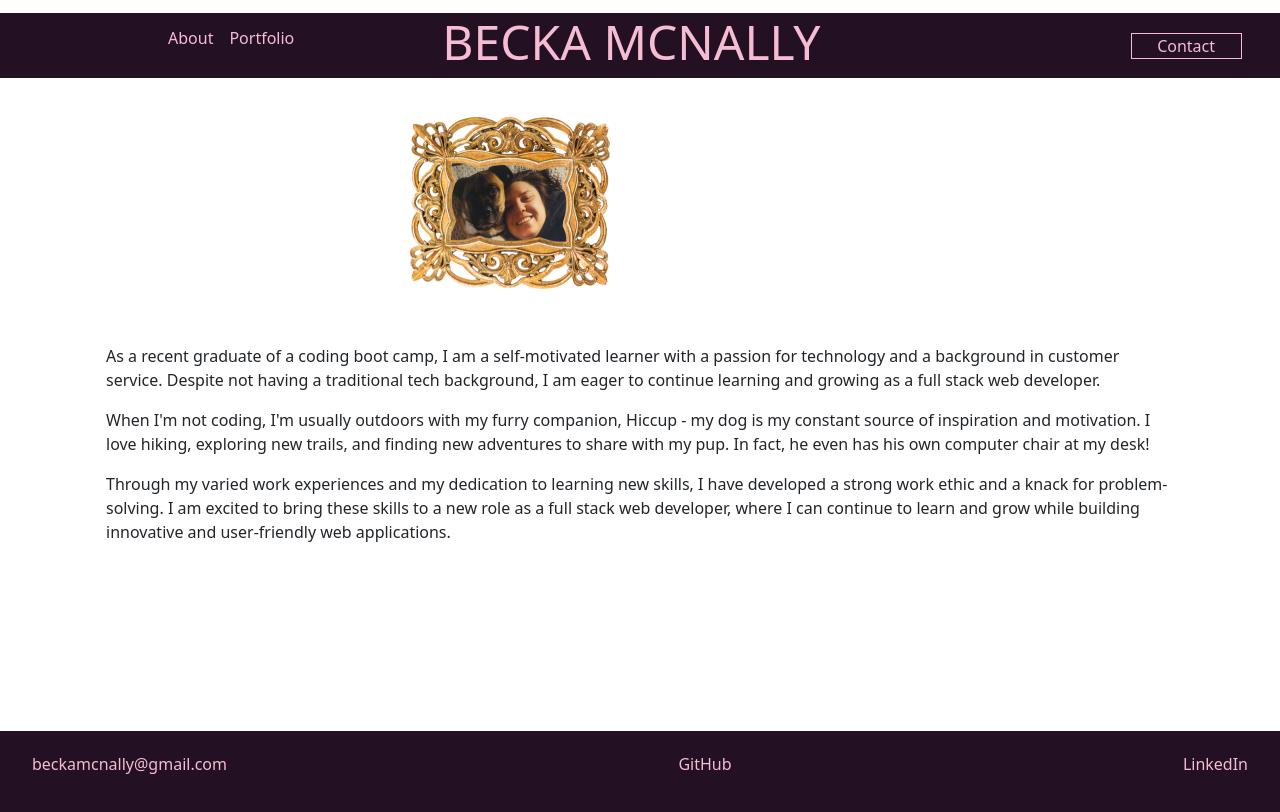
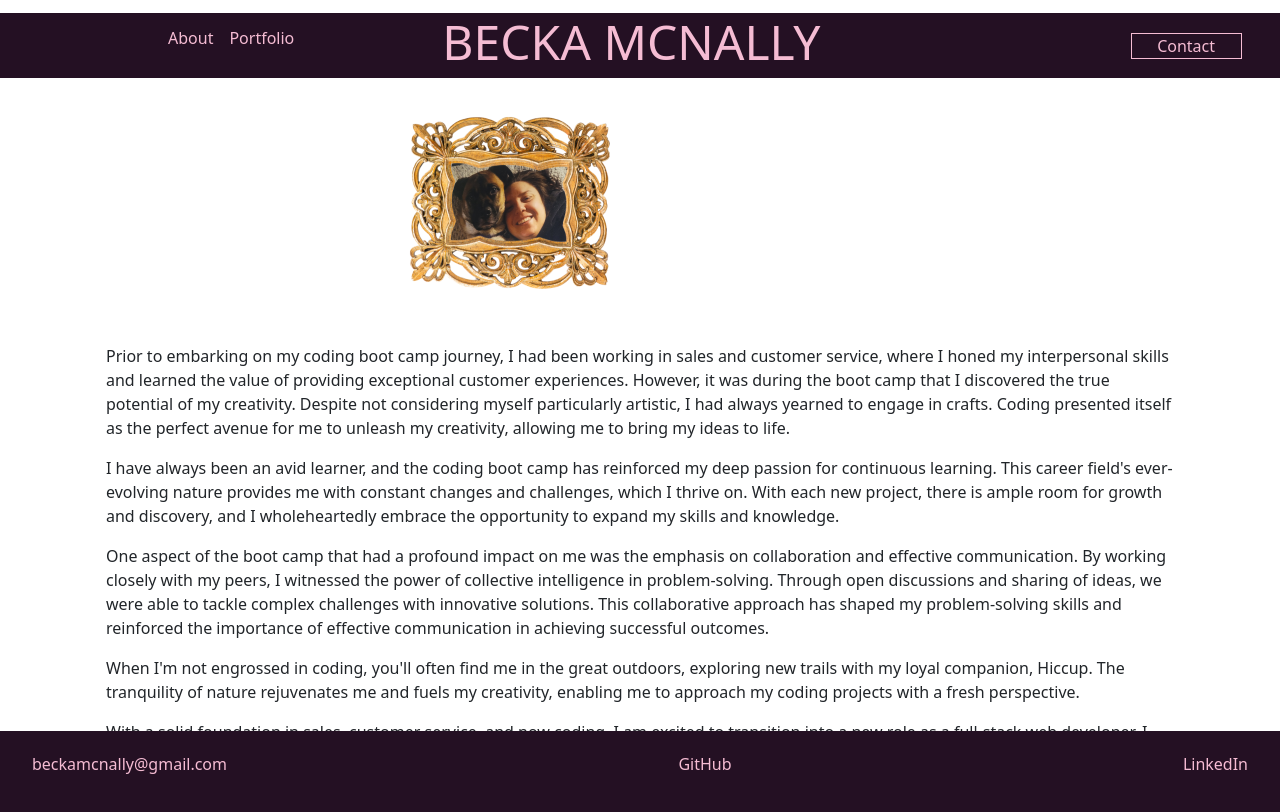
Before and after one commit to beckamcnally/beckamcnally, a React (Create React App) app: page / in a window 1280 px wide. Built offline with nearby package versions, Linux system fonts and the light colour scheme.

Commit message:
Make my bio better align with who I am

```diff
--- a/src/pages/About.js
+++ b/src/pages/About.js
@@ -10,9 +10,17 @@ function About() {
        <img src={personalPhoto} className='img-fluid ' alt='Myself and my dog Hiccup'/>
     </figure>
     <div className="container-md">
-      <p className="container-md">As a recent graduate of a coding boot camp, I am a self-motivated learner with a passion for technology and a background in customer service. Despite not having a traditional tech background, I am eager to continue learning and growing as a full stack web developer.</p>
-      <p className="container-md">When I'm not coding, I'm usually outdoors with my furry companion, Hiccup - my dog is my constant source of inspiration and motivation. I love hiking, exploring new trails, and finding new adventures to share with my pup. In fact, he even has his own computer chair at my desk!</p>
-      <p className="container-md">Through my varied work experiences and my dedication to learning new skills, I have developed a strong work ethic and a knack for problem-solving. I am excited to bring these skills to a new role as a full stack web developer, where I can continue to learn and grow while building innovative and user-friendly web applications.</p>
+      <p className="container-md">Prior to embarking on my coding boot camp journey, I had been working in sales and customer service, where I honed my interpersonal skills and learned the value of providing exceptional customer experiences. However, it was during the boot camp that I discovered the true potential of my creativity. Despite not considering myself particularly artistic, I had always yearned to engage in crafts. Coding presented itself as the perfect avenue for me to unleash my creativity, allowing me to bring my ideas to life.</p>
+
+      <p className="container-md">I have always been an avid learner, and the coding boot camp has reinforced my deep passion for continuous learning. This career field's ever-evolving nature provides me with constant changes and challenges, which I thrive on. With each new project, there is ample room for growth and discovery, and I wholeheartedly embrace the opportunity to expand my skills and knowledge.</p>
+
+      <p className="container-md">One aspect of the boot camp that had a profound impact on me was the emphasis on collaboration and effective communication. By working closely with my peers, I witnessed the power of collective intelligence in problem-solving. Through open discussions and sharing of ideas, we were able to tackle complex challenges with innovative solutions. This collaborative approach has shaped my problem-solving skills and reinforced the importance of effective communication in achieving successful outcomes.</p>
+
+
+      <p className="container-md">When I'm not engrossed in coding, you'll often find me in the great outdoors, exploring new trails with my loyal companion, Hiccup. The tranquility of nature rejuvenates me and fuels my creativity, enabling me to approach my coding projects with a fresh perspective.</p>
+
+      <p className="container-md">With a solid foundation in sales, customer service, and now coding, I am excited to transition into a new role as a full-stack web developer. I am eager to leverage my diverse experiences, combined with my dedication to continuous learning, to contribute to the creation of innovative and user-friendly web applications..</p>
+
     </div>
   </div>
   {/* <Project/> */}
```
